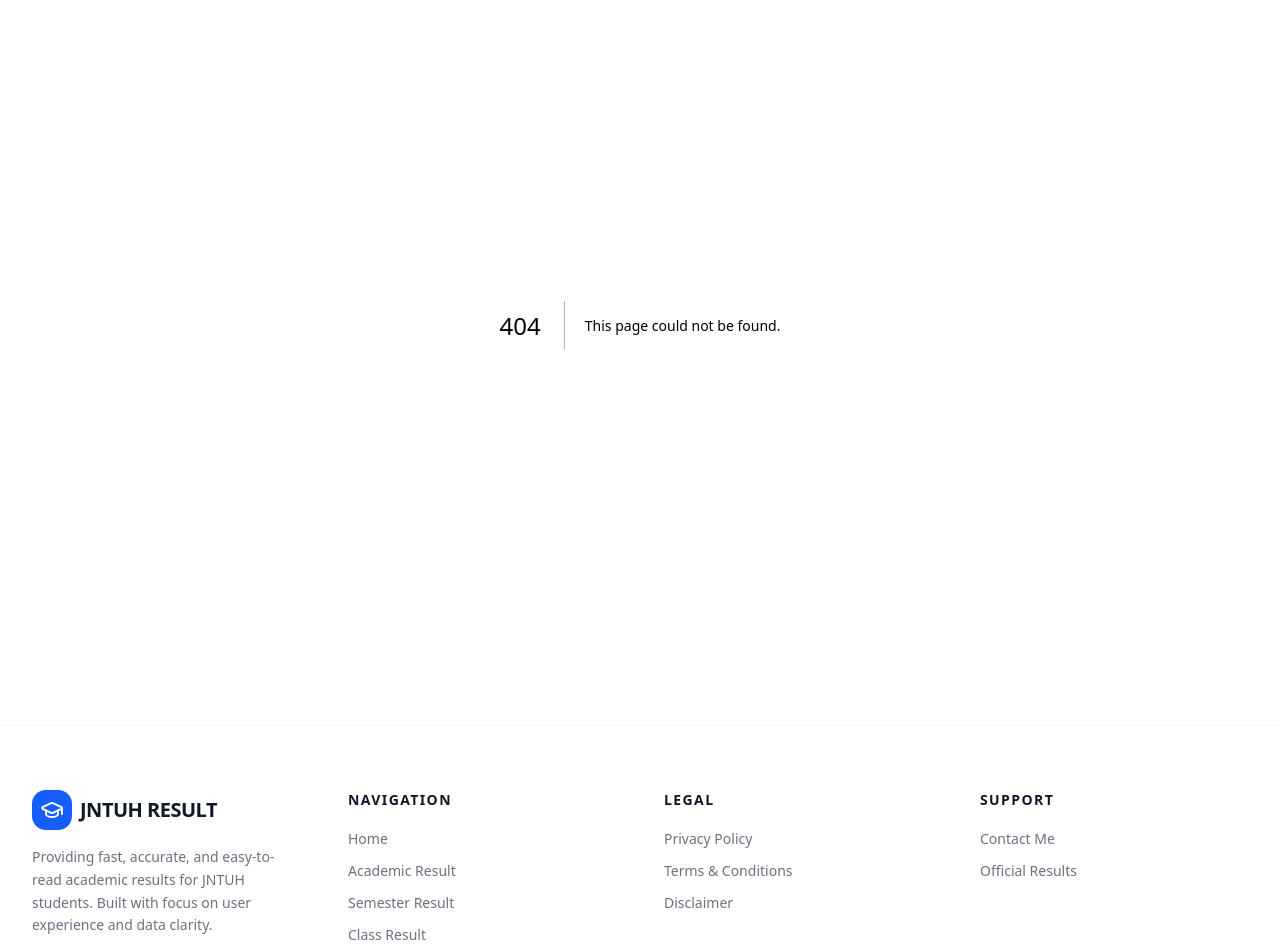
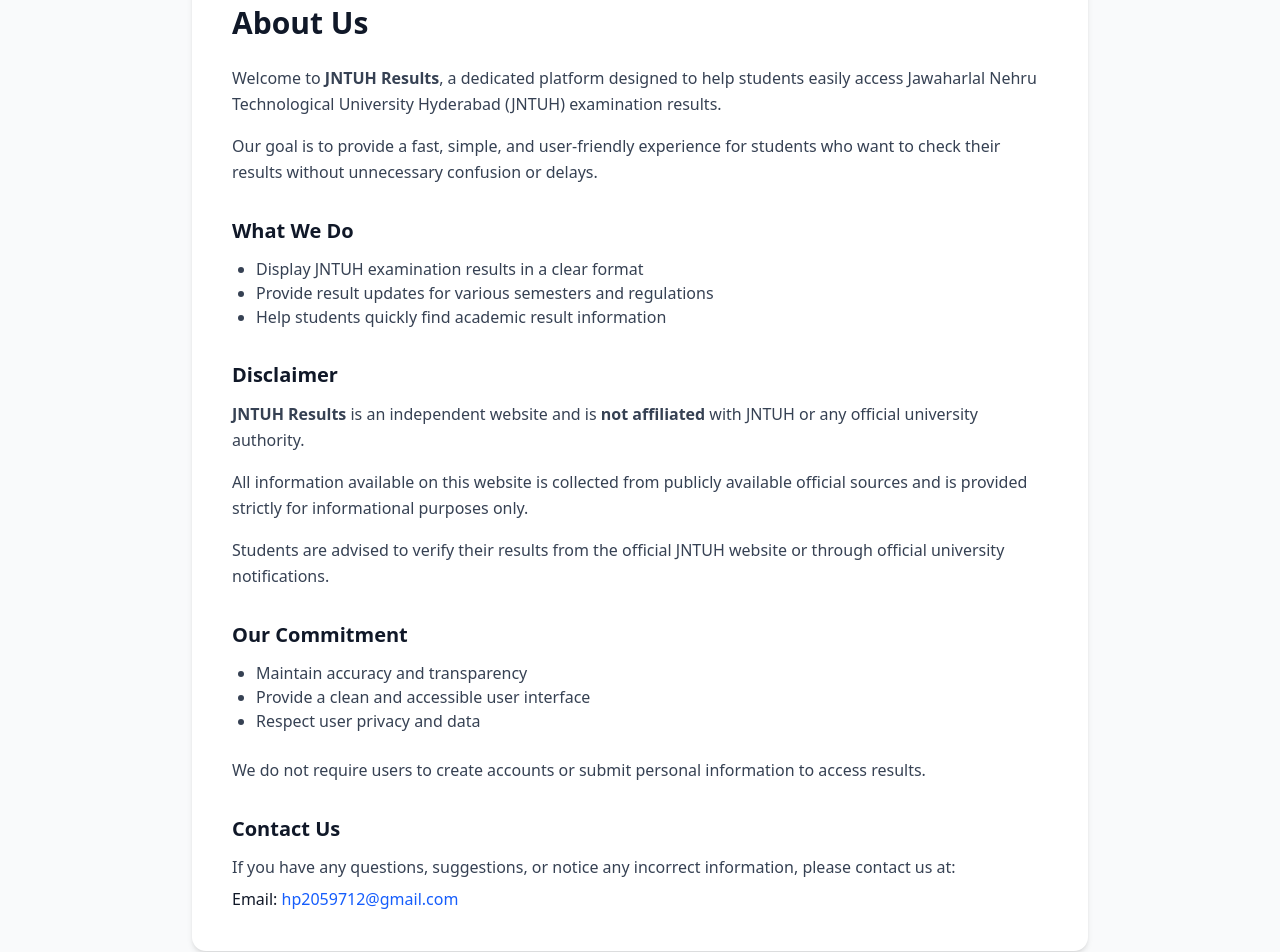
Before and after one commit to Hemant2059/jntuhresult, a Next.js app: page /about in a window 1280 px wide. Before the commit this address had no page. Shown: the part 140-1092 px from the top of the page. Built offline with nearby package versions, Linux system fonts and the light colour scheme.

Commit message:
add about us

```diff
--- /dev/null
+++ b/app/about/page.tsx
@@ -0,0 +1,83 @@
+export default function AboutPage() {
+  return (
+    <main className="min-h-screen bg-gray-50 px-4 py-10">
+      <div className="mx-auto max-w-4xl rounded-xl bg-white p-6 shadow-md md:p-10">
+        <h1 className="mb-6 text-3xl font-bold text-gray-900">
+          About Us
+        </h1>
+
+        <p className="mb-4 text-gray-700 leading-relaxed">
+          Welcome to <span className="font-semibold">JNTUH Results</span>, a
+          dedicated platform designed to help students easily access
+          Jawaharlal Nehru Technological University Hyderabad (JNTUH)
+          examination results.
+        </p>
+
+        <p className="mb-4 text-gray-700 leading-relaxed">
+          Our goal is to provide a fast, simple, and user-friendly experience
+          for students who want to check their results without unnecessary
+          confusion or delays.
+        </p>
+
+        <h2 className="mt-8 mb-3 text-xl font-semibold text-gray-900">
+          What We Do
+        </h2>
+
+        <ul className="mb-6 list-disc pl-6 text-gray-700">
+          <li>Display JNTUH examination results in a clear format</li>
+          <li>Provide result updates for various semesters and regulations</li>
+          <li>Help students quickly find academic result information</li>
+        </ul>
+
+        <h2 className="mt-8 mb-3 text-xl font-semibold text-gray-900">
+          Disclaimer
+        </h2>
+
+        <p className="mb-4 text-gray-700 leading-relaxed">
+          <span className="font-semibold">JNTUH Results</span> is an
+          independent website and is <span className="font-semibold">not affiliated</span> with
+          JNTUH or any official university authority.
+        </p>
+
+        <p className="mb-4 text-gray-700 leading-relaxed">
+          All information available on this website is collected from publicly
+          available official sources and is provided strictly for
+          informational purposes only.
+        </p>
+
+        <p className="mb-6 text-gray-700 leading-relaxed">
+          Students are advised to verify their results from the official JNTUH
+          website or through official university notifications.
+        </p>
+
+        <h2 className="mt-8 mb-3 text-xl font-semibold text-gray-900">
+          Our Commitment
+        </h2>
+
+        <ul className="mb-6 list-disc pl-6 text-gray-700">
+          <li>Maintain accuracy and transparency</li>
+          <li>Provide a clean and accessible user interface</li>
+          <li>Respect user privacy and data</li>
+        </ul>
+
+        <p className="mb-6 text-gray-700 leading-relaxed">
+          We do not require users to create accounts or submit personal
+          information to access results.
+        </p>
+
+        <h2 className="mt-8 mb-3 text-xl font-semibold text-gray-900">
+          Contact Us
+        </h2>
+
+        <p className="text-gray-700">
+          If you have any questions, suggestions, or notice any incorrect
+          information, please contact us at:
+        </p>
+
+        <p className="mt-2 font-medium text-gray-900">
+          Email: <span className="text-blue-600">hp2059712@gmail.com</span>
+        </p>
+      </div>
+    </main>
+  );
+}
--- a/app/contact/page.tsx
+++ b/app/contact/page.tsx
@@ -29,7 +29,7 @@ export default function ContactPage() {
                 </div>
                 <div>
                   <h3 className="font-bold text-gray-900">Email</h3>
-                  <p className="text-gray-600 italic underline">Support email goes here</p>
+                  <p className="text-gray-600 italic underline">hp2059712@gmail.com</p>
                 </div>
               </div>
 
--- a/components/footer.tsx
+++ b/components/footer.tsx
@@ -28,8 +28,9 @@ const Footer = () => {
     {
       title: "Support",
       links: [
-        { label: "Contact Me", href: "/contact" },
+        { label: "Contact Us", href: "/contact" },
         { label: "Official Results", href: "http://results.jntuh.ac.in", external: true },
+        { label: "About Us", href: "/about" },
       ],
     },
   ];
```
